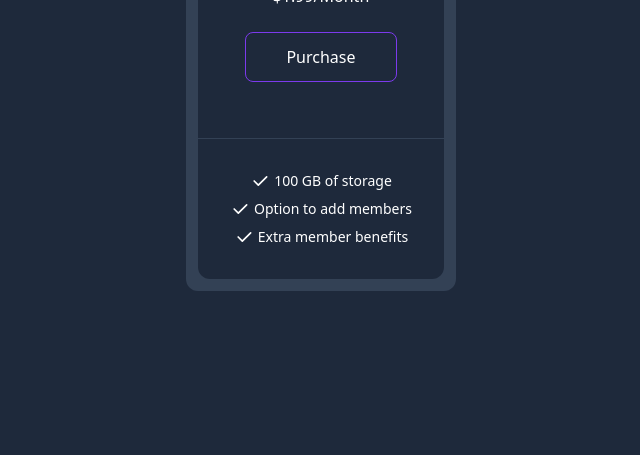
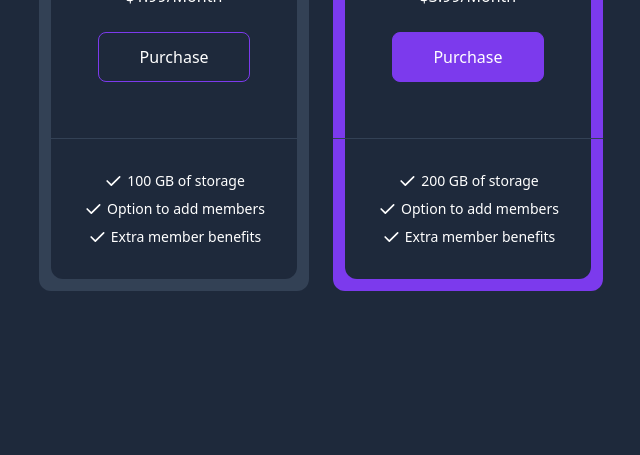
Before and after one commit to Farahat612/Tailwind-Course-Projects, a plain HTML site: page 01. Mini Projects/2-pricing-cards/index.html in a window 1280 px wide. Shown: the part 345-800 px from the top of the page, without its empty margins (319-959 px from the left). Drawn offline with nearby package versions, Linux system fonts and the light colour scheme.

Commit message:
mini projects - pricing card - card 2

```diff
--- a/01. Mini Projects/2-pricing-cards/index.html
+++ b/01. Mini Projects/2-pricing-cards/index.html
@@ -103,7 +103,97 @@
         </div>
         <!-- / Card 1 -->
 
+        <!-- Card 2 -->
+        <div class="bg-violet-600 rounded-xl text-white">
+          <!-- Upper Container -->
+          <div class="p-8 mx-3 mt-3 rounded-t-xl bg-slate-800">
+            <div class="text-center uppercase">Standard</div>
+            <h2 class="mt-10 font-serif text-5xl text-center">200GB</h2>
+            <h3 class="mt-2 text-center">$3.99/Month</h3>
+            <div class="flex justify-center">
+              <a
+                href="#"
+                class="inline-block px-10 py-3 my-6 text-center border border-violet-600 rounded-lg duration-200 bg-violet-600 hover:bg-violet-800 hover:border-violet-800"
+                >Purchase</a
+              >
+            </div>
+          </div>
+          <!-- / Upper Container -->
+
+          <!-- Border -->
+          <div class="border-t border-slate-700"></div>
+          <!-- / Border -->
+
+          <!-- Lower Container -->
+          <div class="p-8 mx-3 mb-3 rounded-b-xl bg-slate-800">
+            <!-- List Container -->
+            <div class="flex flex-col space-y-2">
+              <!-- List Item 1 -->
+              <div class="flex justify-center">
+                <svg
+                  xmlns="http://www.w3.org/2000/svg"
+                  class="w-5 h-5"
+                  viewBox="0 0 24 24"
+                  stroke-width="2"
+                  stroke="currentColor"
+                  fill="none"
+                  stroke-linecap="round"
+                  stroke-linejoin="round"
+                >
+                  <path stroke="none" d="M0 0h24v24H0z" fill="none" />
+                  <path d="M5 12l5 5l10 -10" />
+                </svg>
+                <span class="text-sm ml-1">200 GB of storage</span>
+              </div>
+              <!-- / List Item 1 -->
+
+              <!-- List Item 2 -->
+              <div class="flex justify-center">
+                <svg
+                  xmlns="http://www.w3.org/2000/svg"
+                  class="w-5 h-5"
+                  viewBox="0 0 24 24"
+                  stroke-width="2"
+                  stroke="currentColor"
+                  fill="none"
+                  stroke-linecap="round"
+                  stroke-linejoin="round"
+                >
+                  <path stroke="none" d="M0 0h24v24H0z" fill="none" />
+                  <path d="M5 12l5 5l10 -10" />
+                </svg>
+                <span class="text-sm ml-1">Option to add members</span>
+              </div>
+              <!-- / List Item 2 -->
+
+              <!-- List Item 3 -->
+              <div class="flex justify-center">
+                <svg
+                  xmlns="http://www.w3.org/2000/svg"
+                  class="w-5 h-5"
+                  viewBox="0 0 24 24"
+                  stroke-width="2"
+                  stroke="currentColor"
+                  fill="none"
+                  stroke-linecap="round"
+                  stroke-linejoin="round"
+                >
+                  <path stroke="none" d="M0 0h24v24H0z" fill="none" />
+                  <path d="M5 12l5 5l10 -10" />
+                </svg>
+                <span class="text-sm ml-1">Extra member benefits</span>
+              </div>
+              <!-- / List Item 3 -->
+            </div>
+            <!-- / List Container -->
+          </div>
+          <!-- / Lower Container -->
+        </div>
+        <!-- / Card 2 -->
+
       </div>
+      <!-- / Inner Container -->
     </div>
+    <!-- / Global Container -->
   </body>
 </html>
```
